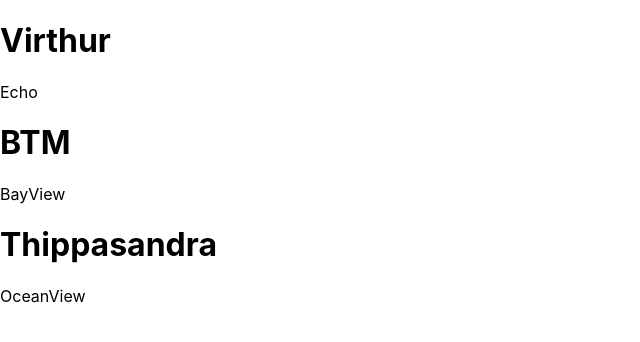
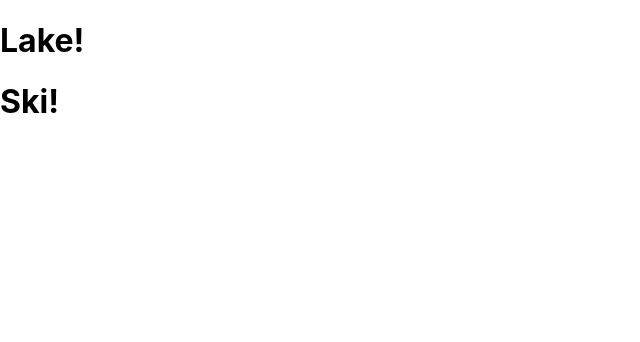
Before and after one commit to kuvarviren/ReactJS, a React (Create React App) app: page / in a window 1280 px wide. Shown: the top 342 px of the page, without its empty margins (0-640 px from the left). Built offline with nearby package versions, Linux system fonts and the light colour scheme.

Commit message:
Using React Fragement

```diff
--- a/src/index.js
+++ b/src/index.js
@@ -2,26 +2,21 @@ import React from 'react';
 import ReactDOM from 'react-dom';
 import './index.css';
 
-const lakeList = [
-  {id:1,name:"Virthur", trailhead:"Echo"},
-  {id:2,name:"BTM",trailhead:"BayView"},
-  {id:3,name:"Thippasandra",trailhead:"OceanView"},
- ];
-
+function Lake(){
+  return <h1>Lake!</h1>;
+}
+function Ski(){
+  return <h1>Ski!</h1>;
+}
 function App({lakes}){
   return (
-    <div>
-      {
-        lakes.map(lake=>(
-          <div key={lake.id}>
-            <h1>{lake.name}</h1>
-            <p>{lake.trailhead}</p>
-          </div>))
-      }
-    </div>
+    <React.Fragment>
+      <Lake />
+      <Ski />
+    </React.Fragment>
   );
 }
 ReactDOM.render(
-  <App lakes = {lakeList} />,
+  <App />,
   document.getElementById('root')
 );
```
